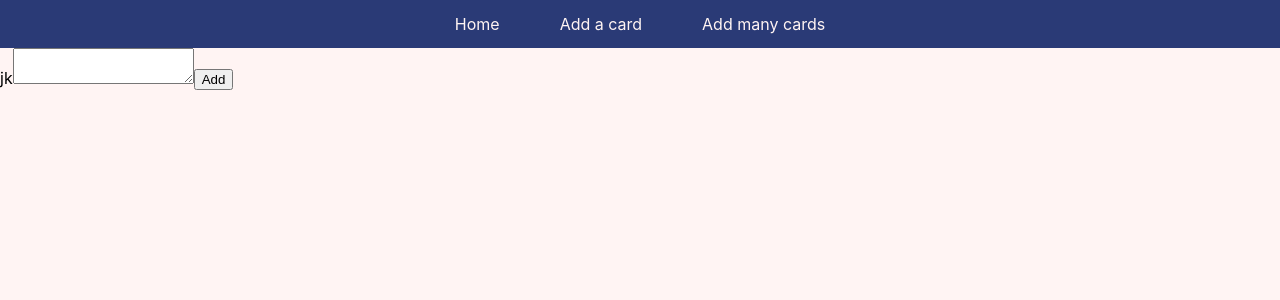
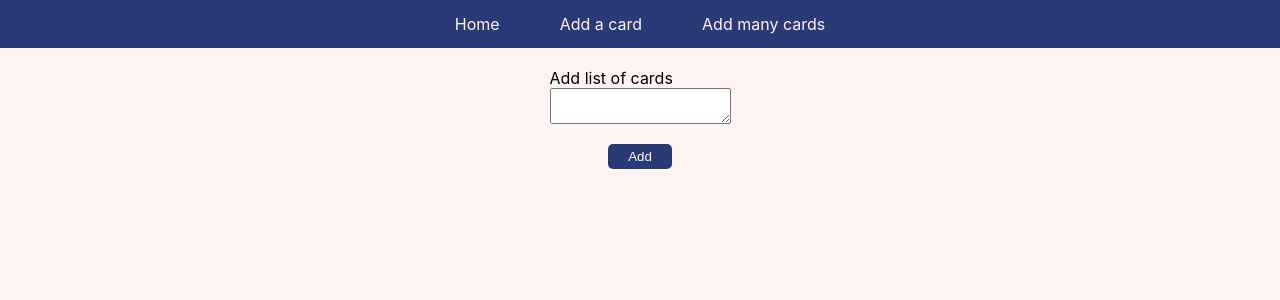
Before and after one commit to olarybacka/flashcards, a React (Create React App) app in the folder frontend/: page /addCards in a window 1280 px wide. Shown: the top 300 px of the page. Built offline with nearby package versions, Linux system fonts and the light colour scheme; the HTML template or start-up script is replaced by a standard one.

Commit message:
style form

```diff
--- a/frontend/src/components/cards/AddCard.tsx
+++ b/frontend/src/components/cards/AddCard.tsx
@@ -2,6 +2,7 @@ import { useState } from 'react';
 import { Card } from '../../types/Card';
 import { useNavigate } from 'react-router-dom';
 import { saveNewCard } from '../../api/cardsQueries';
+import { ButtonStyled, FormContainer, LabelStyled } from './Forms.styled';
 
 export const AddCard = () => {
   const navigate = useNavigate();
@@ -21,21 +22,23 @@ export const AddCard = () => {
           navigate('/');
         }}
       >
-        <label>
+        <FormContainer>
+          <LabelStyled>
             Side A:
             <input
               required
               onChange={(e) => setCard({ ...card, sideA: e.target.value })}
             ></input>
-        </label>
-        <label>
+          </LabelStyled>
+          <LabelStyled>
             Side B:
             <input
               required
               onChange={(e) => setCard({ ...card, sideB: e.target.value })}
             ></input>
-        </label>
-        <button type="submit">Add</button>
+          </LabelStyled>
+          <ButtonStyled type="submit">Add</ButtonStyled>
+        </FormContainer>
       </form>
     </div>
   );
--- a/frontend/src/components/cards/AddManyCards.tsx
+++ b/frontend/src/components/cards/AddManyCards.tsx
@@ -2,6 +2,7 @@ import { useState } from 'react';
 import { useNavigate } from 'react-router';
 import { saveNewCard } from '../../api/cardsQueries';
 import { formatCards } from '../../utils/cardUtils';
+import { ButtonStyled, FormContainer, LabelStyled } from './Forms.styled';
 
 export const AddManyCards = () => {
   const [cards, setCards] = useState<string>('');
@@ -12,21 +13,23 @@ export const AddManyCards = () => {
       <form
         onSubmit={(e) => {
           e.preventDefault();
-          formatCards(cards).forEach(card => {
+          formatCards(cards).forEach((card) => {
             saveNewCard(card);
-          })
+          });
           navigate('/');
         }}
       >
-        <label>
-          jk
-          <textarea
-            required
-            onChange={(e) => setCards(e.target.value)}
-          ></textarea>
-        </label>
+        <FormContainer>
+          <LabelStyled>
+            Add list of cards
+            <textarea
+              required
+              onChange={(e) => setCards(e.target.value)}
+            ></textarea>
+          </LabelStyled>
 
-        <button type="submit">Add</button>
+          <ButtonStyled type="submit">Add</ButtonStyled>
+        </FormContainer>
       </form>
     </div>
   );
--- /dev/null
+++ b/frontend/src/components/cards/Forms.styled.tsx
@@ -0,0 +1,24 @@
+import styled from 'styled-components';
+import { colors } from '../../assets/theme';
+
+export const FormContainer = styled.div`
+  justify-content: center;
+  flex-direction: column;
+  align-items: center;
+  row-gap: 20px;
+  margin: 20px;
+  display: flex;
+`;
+
+export const LabelStyled = styled.label`
+  display: flex;
+  flex-direction: column;
+`;
+
+export const ButtonStyled = styled.button`
+  background: ${colors.accent};
+  color: white;
+  border: none;
+  padding: 5px 20px;
+  border-radius: 5px;
+`;
```
Lines whose indentation alone changed are shown as unchanged.
